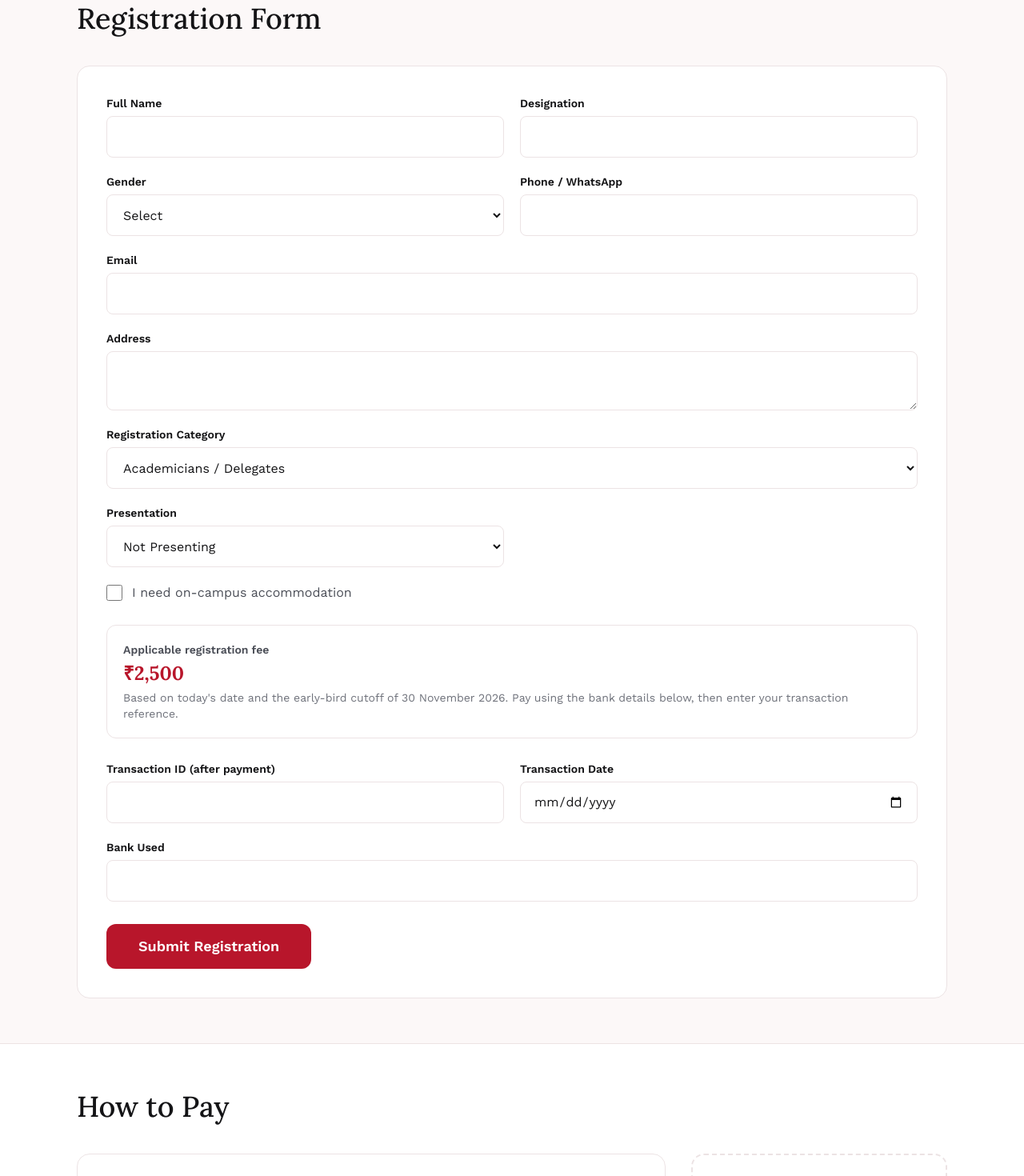
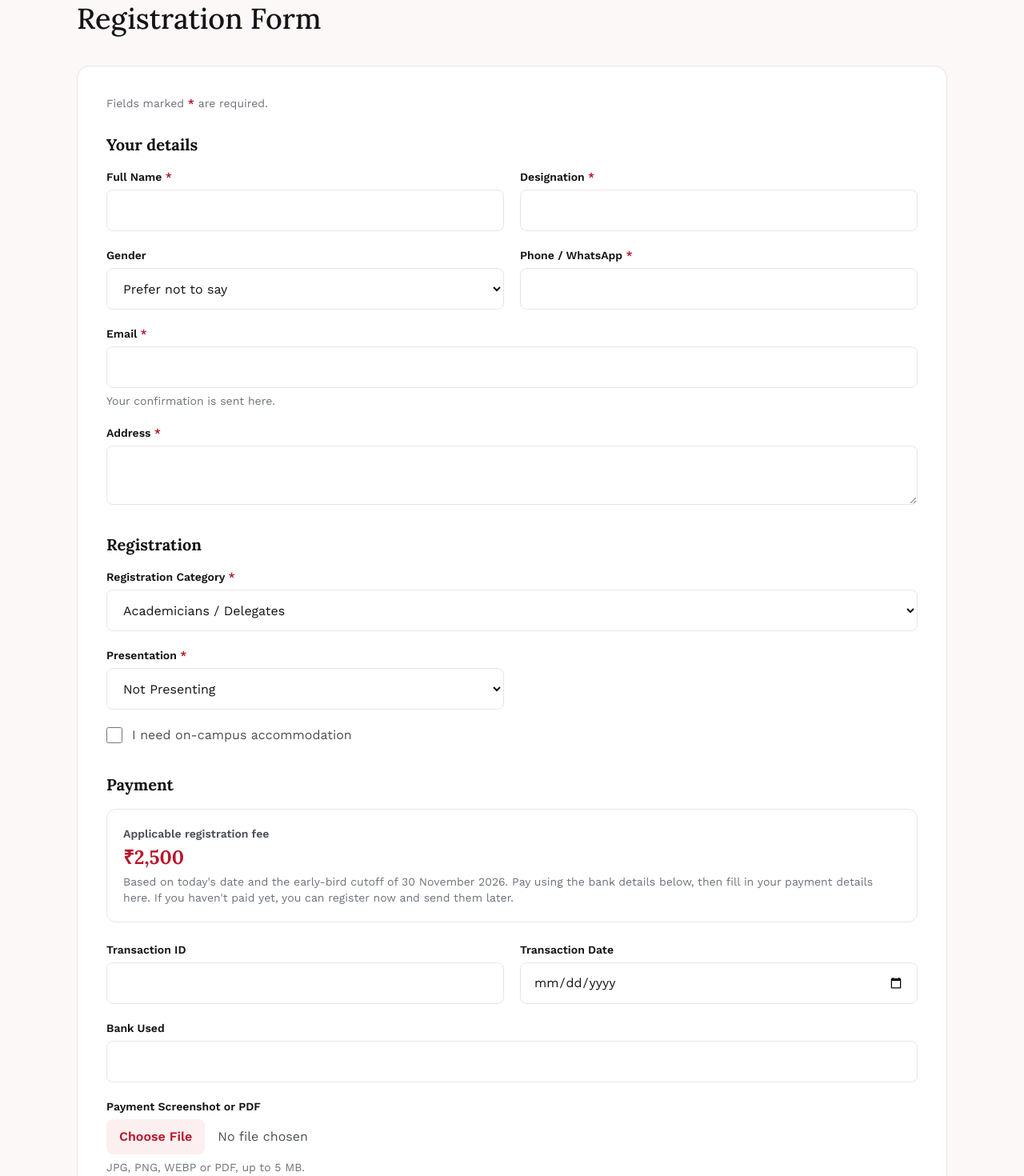
Before and after one commit to Ashmit-Raj-00/CabHBE, a Next.js app in the folder web/: page /registration in a window 1280 px wide. Shown: the part 1140-2610 px from the top of the page at 80% size. Built offline with nearby package versions, Linux system fonts and the light colour scheme.

Commit message:
registration changes

```diff
--- a/web/src/components/RegistrationForm.tsx
+++ b/web/src/components/RegistrationForm.tsx
@@ -1,6 +1,6 @@
 "use client";
 
-import { useMemo, useState, type FormEvent } from "react";
+import { useEffect, useMemo, useRef, useState, type FormEvent, type ReactNode } from "react";
 import {
   earlyBirdDeadline,
   event as conference,
@@ -9,9 +9,37 @@ import {
   settings,
 } from "@/content";
 
-const inputClass =
-  "h-13 w-full min-w-0 rounded-lg border border-border bg-white px-4 text-base outline-none focus:border-red";
+const focusRing =
+  "focus-visible:outline-2 focus-visible:outline-offset-2 focus-visible:outline-red";
+const inputClass = `h-13 w-full min-w-0 rounded-lg border border-border bg-white px-4 text-base focus:border-red aria-[invalid=true]:border-2 aria-[invalid=true]:border-red ${focusRing}`;
 const labelClass = "text-sm font-semibold text-ink";
+const legendClass = "mb-4 font-heading text-xl font-bold text-ink";
+
+// Must match PROOF_TYPES and MAX_PROOF_MB in google-sheet/registrations.gs.
+const PROOF_TYPES = ["image/jpeg", "image/png", "image/webp", "application/pdf"];
+const MAX_PROOF_MB = 5;
+// Google can take a while to save a large attachment and send the emails.
+const TIMEOUT_MS = 90_000;
+
+const LABELS: Record<string, string> = {
+  name: "Full Name",
+  designation: "Designation",
+  gender: "Gender",
+  phone: "Phone / WhatsApp",
+  email: "Email",
+  address: "Address",
+  category: "Registration Category",
+  presentationType: "Presentation",
+  paperTitle: "Paper / Abstract Title",
+  transactionId: "Transaction ID",
+  paymentDate: "Transaction Date",
+  bankName: "Bank Used",
+  proof: "Payment Screenshot or PDF",
+};
+
+type Errors = Record<string, string>;
+type Done = { id: string; email: string; emailed: boolean; paid: boolean };
+type SheetReply = { ok: boolean; id?: string; emailed?: boolean; error?: string; fields?: string[] };
 
 function feeForCategory(category: string) {
   const isEarlyBird = Date.now() <= new Date(earlyBirdDeadline.iso).getTime();
@@ -20,23 +48,160 @@ function feeForCategory(category: string) {
   return { amount: isEarlyBird ? tier.before : tier.after, currency: tier.currency };
 }
 
+function fileProblem(file: File | undefined) {
+  if (!file || file.size === 0) return null;
+  if (!PROOF_TYPES.includes(file.type)) return "Attach a JPG, PNG, WEBP or PDF file.";
+  if (file.size > MAX_PROOF_MB * 1024 * 1024) return `The file must be ${MAX_PROOF_MB} MB or smaller.`;
+  return null;
+}
+
+function fieldProblem(el: HTMLInputElement | HTMLSelectElement | HTMLTextAreaElement) {
+  const label = LABELS[el.name];
+  if (el.required && !el.value.trim()) return `Please fill in ${label}.`;
+  if (el.validity.typeMismatch) return "Enter an email address like name@example.com.";
+  if (el.validity.tooShort && "minLength" in el) return `${label} needs at least ${el.minLength} characters.`;
+  if (!el.validity.valid) return `Please check ${label}.`;
+  return null;
+}
+
+/** Problems with each form field, in the order the fields appear. */
+function findProblems(form: HTMLFormElement) {
+  const problems: Errors = {};
+  for (const el of Array.from(form.elements)) {
+    const isField =
+      el instanceof HTMLInputElement || el instanceof HTMLSelectElement || el instanceof HTMLTextAreaElement;
+    if (!isField || !(el.name in LABELS)) continue;
+    const problem =
+      el instanceof HTMLInputElement && el.type === "file" ? fileProblem(el.files?.[0]) : fieldProblem(el);
+    if (problem) problems[el.name] = problem;
+  }
+  return problems;
+}
+
+function readAsBase64(file: File) {
+  return new Promise<string>((resolve, reject) => {
+    const reader = new FileReader();
+    reader.onload = () => resolve(String(reader.result).split(",")[1] ?? "");
+    reader.onerror = () => reject(reader.error);
+    reader.readAsDataURL(file);
+  });
+}
+
+function Field({
+  name,
+  required,
+  note,
+  error,
+  wide,
+  children,
+}: {
+  name: string;
+  required?: boolean;
+  note?: string;
+  error?: string;
+  wide?: boolean;
+  children: ReactNode;
+}) {
+  return (
+    <div className={`flex min-w-0 flex-col gap-1.5 ${wide ? "sm:col-span-2" : ""}`}>
+      <label htmlFor={`reg-${name}`} className={labelClass}>
+        {LABELS[name]}
+        {required && (
+          <span className="text-red" aria-hidden="true">
+            {" "}
+            *
+          </span>
+        )}
+      </label>
+      {children}
+      {note && (
+        <p id={`reg-${name}-note`} className="text-sm text-ink-soft">
+          {note}
+        </p>
+      )}
+      {error && (
+        <p id={`reg-${name}-error`} className="text-sm font-semibold text-red">
+          {error}
+        </p>
+      )}
+    </div>
+  );
+}
+
 export function RegistrationForm() {
   const [category, setCategory] = useState(registrationCategories[0]);
   const [presentationType, setPresentationType] = useState<"NOT_PRESENTING" | "ORAL" | "POSTER">(
     "NOT_PRESENTING"
   );
   const [accommodationNeeded, setAccommodationNeeded] = useState(false);
-  const [status, setStatus] = useState<"idle" | "submitting" | "success" | "error">("idle");
-  const [errorMessage, setErrorMessage] = useState<string | null>(null);
+  const [submitting, setSubmitting] = useState(false);
+  const [errors, setErrors] = useState<Errors>({});
+  const [formError, setFormError] = useState<string | null>(null);
+  const [done, setDone] = useState<Done | null>(null);
+  const doneHeading = useRef<HTMLHeadingElement>(null);
 
   const fee = useMemo(() => feeForCategory(category), [category]);
 
+  useEffect(() => {
+    if (done) doneHeading.current?.focus();
+  }, [done]);
+
+  /** Props that tie a form control to its label, hint and error message. */
+  function control(name: string, hasNote = false) {
+    const describedBy = [hasNote && `reg-${name}-note`, errors[name] && `reg-${name}-error`]
+      .filter(Boolean)
+      .join(" ");
+    return {
+      id: `reg-${name}`,
+      name,
+      "aria-invalid": errors[name] ? true : undefined,
+      "aria-describedby": describedBy || undefined,
+    };
+  }
+
+  function showProblems(problems: Errors, message: string) {
+    setErrors(problems);
+    setFormError(message);
+    const first = Object.keys(problems)[0];
+    if (first) document.getElementById(`reg-${first}`)?.focus();
+  }
+
+  function clearError(name: string) {
+    if (!errors[name]) return;
+    setErrors((previous) => {
+      const next = { ...previous };
+      delete next[name];
+      return next;
+    });
+  }
+
   async function handleSubmit(event: FormEvent<HTMLFormElement>) {
     event.preventDefault();
-    setStatus("submitting");
-    setErrorMessage(null);
+    const formElement = event.currentTarget;
 
-    const form = new FormData(event.currentTarget);
+    const problems = findProblems(formElement);
+    const count = Object.keys(problems).length;
+    if (count) {
+      showProblems(problems, `Please fix the ${count === 1 ? "highlighted field" : `${count} highlighted fields`} above.`);
+      return;
+    }
+
+    const form = new FormData(formElement);
+    const proofFile = form.get("proof");
+    let proof: { type: string; data: string } | undefined;
+    try {
+      if (proofFile instanceof File && proofFile.size > 0) {
+        proof = { type: proofFile.type, data: await readAsBase64(proofFile) };
+      }
+    } catch {
+      showProblems({ proof: "We couldn't read this file. Please choose it again." }, "Please fix the highlighted field above.");
+      return;
+    }
+
+    setErrors({});
+    setFormError(null);
+    setSubmitting(true);
+
     const payload = {
       name: String(form.get("name") ?? ""),
       designation: String(form.get("designation") ?? ""),
@@ -53,93 +218,161 @@ export function RegistrationForm() {
       transactionId: String(form.get("transactionId") ?? "") || undefined,
       paymentDate: String(form.get("paymentDate") ?? "") || undefined,
       bankName: String(form.get("bankName") ?? "") || undefined,
+      proof,
+      website: String(form.get("website") ?? "") || undefined,
     };
+    const paid = Boolean(payload.transactionId || payload.proof);
 
     const sheetUrl = settings.registrationSheetUrl;
     if (!sheetUrl) {
+      setSubmitting(false);
       if (process.env.NODE_ENV === "development") {
         console.log("[registration] settings.registrationSheetUrl is empty — not saved:", payload);
-        setStatus("success");
+        setDone({ id: "CABHBE26-TEST", email: payload.email, emailed: false, paid });
         return;
       }
-      setErrorMessage(
+      setFormError(
         `Online registration isn't open yet. Please email your details and payment proof to ${conference.submissionEmail}, or use the offline form on the Downloads page.`
       );
-      setStatus("error");
       return;
     }
 
+    const controller = new AbortController();
+    const timer = setTimeout(() => controller.abort(), TIMEOUT_MS);
+    let result: SheetReply;
     try {
       // Sent as plain text (no custom headers) so the browser can post straight to
       // Google without a CORS preflight, which Apps Script cannot answer.
-      const res = await fetch(sheetUrl, { method: "POST", body: JSON.stringify(payload) });
-      const result = await res.json();
+      const res = await fetch(sheetUrl, {
+        method: "POST",
+        body: JSON.stringify(payload),
+        signal: controller.signal,
+      });
+      result = await res.json();
+    } catch {
+      setFormError(
+        controller.signal.aborted
+          ? `We didn't hear back in time, but your registration may still have been saved. Check your email (including spam) for a confirmation before submitting again, or write to ${conference.submissionEmail}.`
+          : `We couldn't send your registration. Please check your connection and try again, or email ${conference.submissionEmail}.`
+      );
+      return;
+    } finally {
+      clearTimeout(timer);
+      setSubmitting(false);
+    }
+
     if (!result.ok) {
-        setErrorMessage(result.error ?? "Something went wrong. Please try again.");
-        setStatus("error");
-        return;
+      const fieldErrors: Errors = {};
+      for (const field of result.fields ?? []) {
+        if (field in LABELS) fieldErrors[field] = `Please check ${LABELS[field]}.`;
       }
-    } catch {
-      setErrorMessage(
-        `We couldn't send your registration. Please check your connection and try again, or email ${conference.submissionEmail}.`
-      );
-      setStatus("error");
+      showProblems(fieldErrors, result.error ?? "Something went wrong. Please try again.");
       return;
     }
 
-    setStatus("success");
+    setDone({ id: result.id ?? "", email: payload.email, emailed: Boolean(result.emailed), paid });
   }
 
-  if (status === "success") {
+  if (done) {
     return (
       <div className="rounded-2xl border-2 border-cyan bg-cyan-tint p-9 text-center">
-        <h3 className="font-heading text-2xl text-ink">Registration received</h3>
-        <p className="mx-auto mt-3 max-w-md text-lg text-ink-mid">
-          Thank you — your registration has been recorded. The organizing committee will verify
-          your payment and confirm by email shortly.
+        <h3 ref={doneHeading} tabIndex={-1} className="font-heading text-2xl text-ink outline-none">
+          Registration received
+        </h3>
+        {done.id && (
+          <p className="mt-3 text-lg text-ink-mid">
+            Your registration ID is <strong className="text-ink">{done.id}</strong>. Please quote it
+            whenever you write to us.
+          </p>
+        )}
+        <p className="mx-auto mt-3 max-w-lg text-lg text-ink-mid">
+          {done.emailed
+            ? `We've emailed a confirmation to ${done.email}. If it isn't in your inbox within a few minutes, check your spam folder.`
+            : `The organizing committee will confirm by email to ${done.email}.`}
+        </p>
+        <p className="mx-auto mt-3 max-w-lg text-base text-ink-mid">
+          {done.paid
+            ? "The committee will check your payment and email you again once it is verified."
+            : `Haven't paid yet? Pay using the bank details below, then email your transaction ID and a screenshot of the payment to ${conference.submissionEmail}, quoting your registration ID.`}
         </p>
       </div>
     );
   }
 
   return (
-    <form onSubmit={handleSubmit} className="rounded-2xl border border-border bg-white p-5 sm:p-9">
+    <form
+      onSubmit={handleSubmit}
+      onChange={(e) => clearError((e.target as Element).getAttribute("name") ?? "")}
+      noValidate
+      className="relative rounded-2xl border border-border bg-white p-5 sm:p-9"
+    >
+      <p className="mb-7 text-sm text-ink-soft">
+        Fields marked <span className="font-semibold text-red">*</span> are required.
+      </p>
+
+      <fieldset>
+        <legend className={legendClass}>Your details</legend>
         <div className="grid gap-5 sm:grid-cols-2">
-        <label className="flex min-w-0 flex-col gap-1.5">
-          <span className={labelClass}>Full Name</span>
-          <input name="name" required className={inputClass} />
-        </label>
-        <label className="flex min-w-0 flex-col gap-1.5">
-          <span className={labelClass}>Designation</span>
-          <input name="designation" required className={inputClass} />
-        </label>
-        <label className="flex min-w-0 flex-col gap-1.5">
-          <span className={labelClass}>Gender</span>
-          <select name="gender" className={inputClass} defaultValue="">
-            <option value="" disabled>
-              Select
-            </option>
+          <Field name="name" required error={errors.name}>
+            <input {...control("name")} required minLength={2} autoComplete="name" className={inputClass} />
+          </Field>
+          <Field name="designation" required error={errors.designation}>
+            <input
+              {...control("designation")}
+              required
+              minLength={2}
+              autoComplete="organization-title"
+              className={inputClass}
+            />
+          </Field>
+          <Field name="gender" error={errors.gender}>
+            <select {...control("gender")} className={inputClass} defaultValue="">
+              <option value="">Prefer not to say</option>
               <option value="Male">Male</option>
               <option value="Female">Female</option>
               <option value="Other">Other</option>
             </select>
-        </label>
-        <label className="flex min-w-0 flex-col gap-1.5">
-          <span className={labelClass}>Phone / WhatsApp</span>
-          <input name="phone" type="tel" required className={inputClass} />
-        </label>
-        <label className="flex min-w-0 flex-col gap-1.5 sm:col-span-2">
-          <span className={labelClass}>Email</span>
-          <input name="email" type="email" required className={inputClass} />
-        </label>
-        <label className="flex min-w-0 flex-col gap-1.5 sm:col-span-2">
-          <span className={labelClass}>Address</span>
-          <textarea name="address" required rows={2} className={`${inputClass} h-auto py-3`} />
-        </label>
+          </Field>
+          <Field name="phone" required error={errors.phone}>
+            <input
+              {...control("phone")}
+              type="tel"
+              required
+              minLength={6}
+              autoComplete="tel"
+              className={inputClass}
+            />
+          </Field>
+          <Field name="email" required wide note="Your confirmation is sent here." error={errors.email}>
+            <input
+              {...control("email", true)}
+              type="email"
+              required
+              autoComplete="email"
+              spellCheck={false}
+              className={inputClass}
+            />
+          </Field>
+          <Field name="address" required wide error={errors.address}>
+            <textarea
+              {...control("address")}
+              required
+              minLength={5}
+              rows={2}
+              autoComplete="street-address"
+              className={`${inputClass} h-auto py-3`}
+            />
+          </Field>
+        </div>
+      </fieldset>
 
-        <label className="flex min-w-0 flex-col gap-1.5 sm:col-span-2">
-          <span className={labelClass}>Registration Category</span>
+      <fieldset className="mt-9">
+        <legend className={legendClass}>Registration</legend>
+        <div className="grid gap-5 sm:grid-cols-2">
+          <Field name="category" required wide error={errors.category}>
             <select
+              {...control("category")}
+              required
               value={category}
               onChange={(e) => setCategory(e.target.value)}
               className={inputClass}
@@ -150,11 +383,11 @@ export function RegistrationForm() {
                 </option>
               ))}
             </select>
-        </label>
-
-        <label className="flex min-w-0 flex-col gap-1.5">
-          <span className={labelClass}>Presentation</span>
+          </Field>
+          <Field name="presentationType" required error={errors.presentationType}>
             <select
+              {...control("presentationType")}
+              required
               value={presentationType}
               onChange={(e) => setPresentationType(e.target.value as typeof presentationType)}
               className={inputClass}
@@ -163,61 +396,90 @@ export function RegistrationForm() {
               <option value="ORAL">Oral</option>
               <option value="POSTER">Poster</option>
             </select>
-        </label>
-
+          </Field>
           {presentationType !== "NOT_PRESENTING" && (
-          <label className="flex min-w-0 flex-col gap-1.5">
-            <span className={labelClass}>Paper / Abstract Title</span>
-            <input name="paperTitle" className={inputClass} />
-          </label>
+            <Field name="paperTitle" error={errors.paperTitle}>
+              <input {...control("paperTitle")} className={inputClass} />
+            </Field>
           )}
-
           <label className="flex items-center gap-3 sm:col-span-2">
             <input
               type="checkbox"
               checked={accommodationNeeded}
               onChange={(e) => setAccommodationNeeded(e.target.checked)}
-            className="h-5 w-5 accent-red"
+              className={`h-5 w-5 accent-red ${focusRing}`}
             />
             <span className="text-base text-ink-mid">I need on-campus accommodation</span>
           </label>
         </div>
+      </fieldset>
 
-      <div className="my-7 rounded-xl border border-border bg-bg p-5">
+      <fieldset className="mt-9">
+        <legend className={legendClass}>Payment</legend>
+        <div className="mb-6 rounded-xl border border-border bg-bg p-5">
           <div className="text-sm font-semibold text-ink-mid">Applicable registration fee</div>
-        <div className="font-heading mt-1 text-2xl font-bold text-red">
+          <div className="font-heading mt-1 text-2xl font-bold text-red" aria-live="polite">
             {fee.currency === "INR" ? "₹" : "$"}
             {fee.amount}
           </div>
           <p className="mt-1 text-sm text-ink-soft">
             Based on today&apos;s date and the early-bird cutoff of {earlyBirdDeadline.label}. Pay
-          using the bank details below, then enter your transaction reference.
+            using the bank details below, then fill in your payment details here. If you haven&apos;t
+            paid yet, you can register now and send them later.
           </p>
         </div>
+        <div className="grid gap-5 sm:grid-cols-2">
+          <Field name="transactionId" error={errors.transactionId}>
+            <input {...control("transactionId")} autoComplete="off" spellCheck={false} className={inputClass} />
+          </Field>
+          <Field name="paymentDate" error={errors.paymentDate}>
+            <input {...control("paymentDate")} type="date" className={inputClass} />
+          </Field>
+          <Field name="bankName" wide error={errors.bankName}>
+            <input {...control("bankName")} className={inputClass} />
+          </Field>
+          <Field
+            name="proof"
+            wide
+            note={`JPG, PNG, WEBP or PDF, up to ${MAX_PROOF_MB} MB.`}
+            error={errors.proof}
+          >
+            <input
+              {...control("proof", true)}
+              type="file"
+              accept={PROOF_TYPES.join(",")}
+              className={`block w-full min-w-0 rounded-lg text-base text-ink-mid file:mr-4 file:h-11 file:cursor-pointer file:rounded-lg file:border-0 file:bg-red-tint file:px-4 file:font-semibold file:text-red ${focusRing}`}
+            />
+          </Field>
+        </div>
+      </fieldset>
 
-      <div className="grid gap-5 sm:grid-cols-2">
-        <label className="flex min-w-0 flex-col gap-1.5">
-          <span className={labelClass}>Transaction ID (after payment)</span>
-          <input name="transactionId" className={inputClass} />
-        </label>
-        <label className="flex min-w-0 flex-col gap-1.5">
-          <span className={labelClass}>Transaction Date</span>
-          <input name="paymentDate" type="date" className={inputClass} />
-        </label>
-        <label className="flex min-w-0 flex-col gap-1.5 sm:col-span-2">
-          <span className={labelClass}>Bank Used</span>
-          <input name="bankName" className={inputClass} />
+      {/* Hidden from people and screen readers; bots that fill in every field give themselves away here. */}
+      <div aria-hidden="true" className="absolute -left-[9999px] h-px w-px overflow-hidden">
+        <label>
+          Website
+          <input name="website" tabIndex={-1} autoComplete="off" />
         </label>
       </div>
 
-      {errorMessage && <p className="mt-4 text-base font-semibold text-red">{errorMessage}</p>}
+      {/* Always on the page, so screen readers announce the messages as they appear. */}
+      <div role="alert">
+        {formError && <p className="mt-6 text-base font-semibold text-red">{formError}</p>}
+      </div>
+      <div role="status">
+        {submitting && (
+          <p className="mt-4 text-base text-ink-mid">
+            Saving your registration. This can take up to a minute; please keep this page open.
+          </p>
+        )}
+      </div>
 
       <button
         type="submit"
-        disabled={status === "submitting"}
-        className="mt-7 h-14 w-full rounded-xl bg-red text-lg font-semibold text-white hover:bg-red-dark disabled:opacity-60 sm:w-auto sm:px-10"
+        disabled={submitting}
+        className={`mt-7 h-14 w-full rounded-xl bg-red text-lg font-semibold text-white hover:bg-red-dark disabled:opacity-60 sm:w-auto sm:px-10 ${focusRing}`}
       >
-        {status === "submitting" ? "Submitting…" : "Submit Registration"}
+        {submitting ? "Submitting…" : "Submit Registration"}
       </button>
     </form>
   );
--- a/web/src/content/conference.ts
+++ b/web/src/content/conference.ts
@@ -80,6 +80,9 @@ export const bankDetails = {
   ifsc: "SBIN0017769",
   accountName: "Gandhi Institute of Engineering Technology",
   accountNumber: "38307594449",
+  // Payment QR code shown next to the bank details, e.g. "/images/payment-qr.png" (put the image in
+  // public/images/). Leave empty ("") to hide the QR box.
+  qrImage: "",
 };
 
 export const themes = [
--- a/web/src/content/faq.ts
+++ b/web/src/content/faq.ts
@@ -31,7 +31,7 @@ export const faqs = [
   },
   {
     question: "How do I pay the registration fee?",
-    answer: `Pay by bank / online transfer to the account shown on the Registration page, then enter your transaction ID and date in the registration form. If you register offline, send a scan of the completed form with proof of payment to ${event.submissionEmail}. The organizing committee verifies each payment and confirms by email.`,
+    answer: `Pay by bank / online transfer to the account shown on the Registration page, then enter your transaction ID and date in the registration form and attach a screenshot of the payment. You'll get an email with your registration ID straight away, and another once the organizing committee has verified your payment. If you register offline, send a scan of the completed form with proof of payment to ${event.submissionEmail}.`,
   },
   {
     question: "What if I register after the early-bird deadline?",
```
Also changed, not shown: web/src/app/registration/page.tsx (+17 -13 lines), 2 other files (tests, documents, lock files or other folders). Lines whose indentation alone changed are shown as unchanged.
